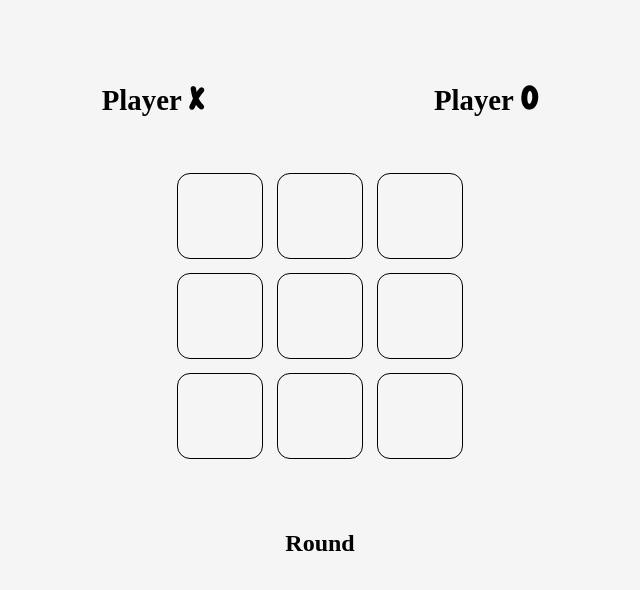
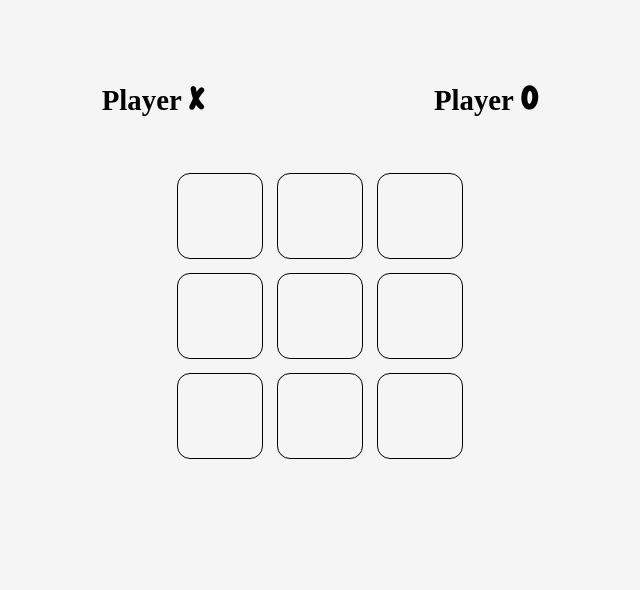
Before and after one commit to Joseph-Dzanja/Tic-Tac-Toe, a plain HTML site: page index.html in a window 1280 px wide. Shown: the whole page, without its empty margins (320-960 px from the left). Drawn offline with Linux system fonts and the light colour scheme.

Commit message:
removed round for now

```diff
--- a/index.html
+++ b/index.html
@@ -35,9 +35,7 @@
     <div class="round">
         <h2 id="result"></h2>
     </div>
-    <div class="round">
-        <h2>Round</h2>
-    </div>
+
 
     <script src="script.js"></script>
 </body>
```
